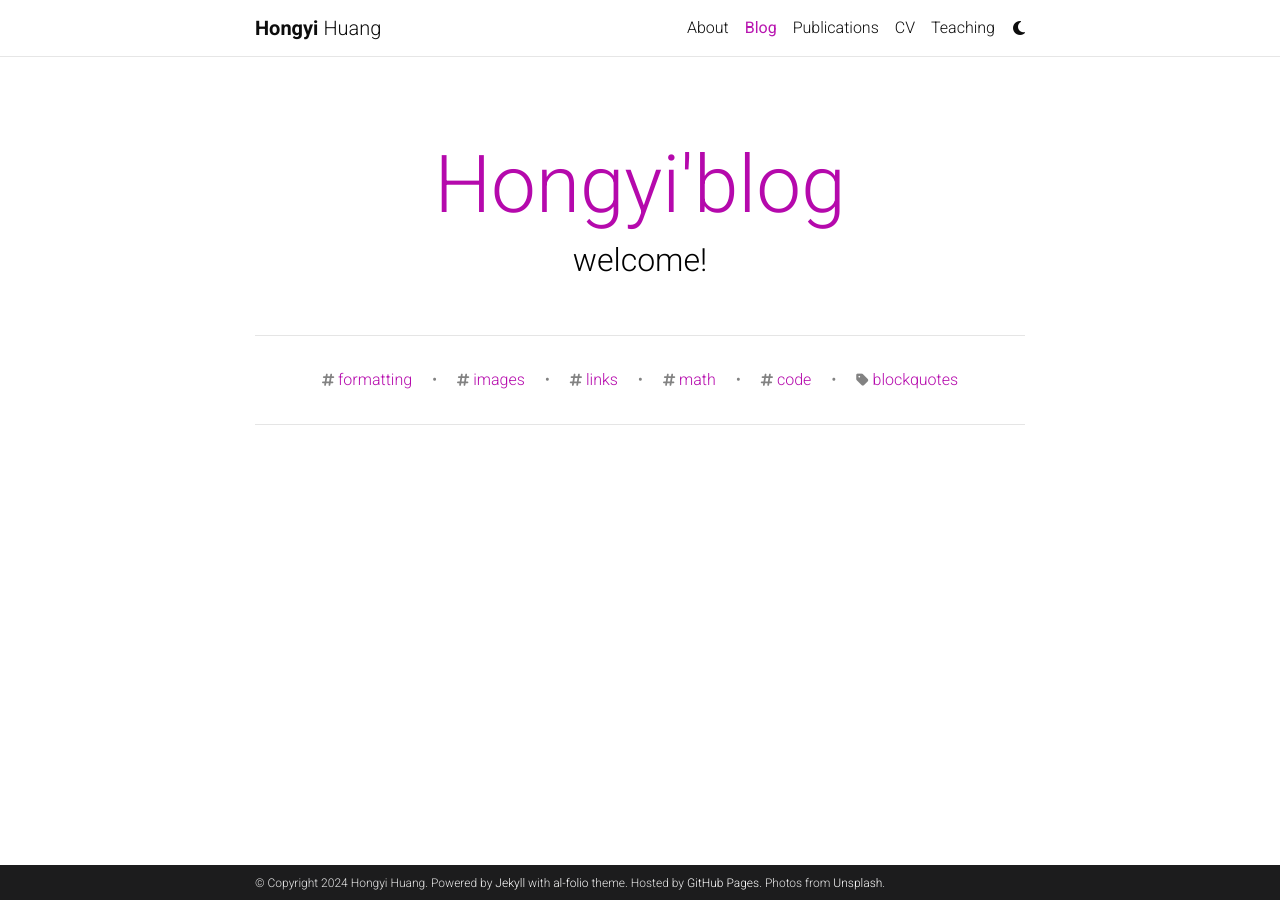
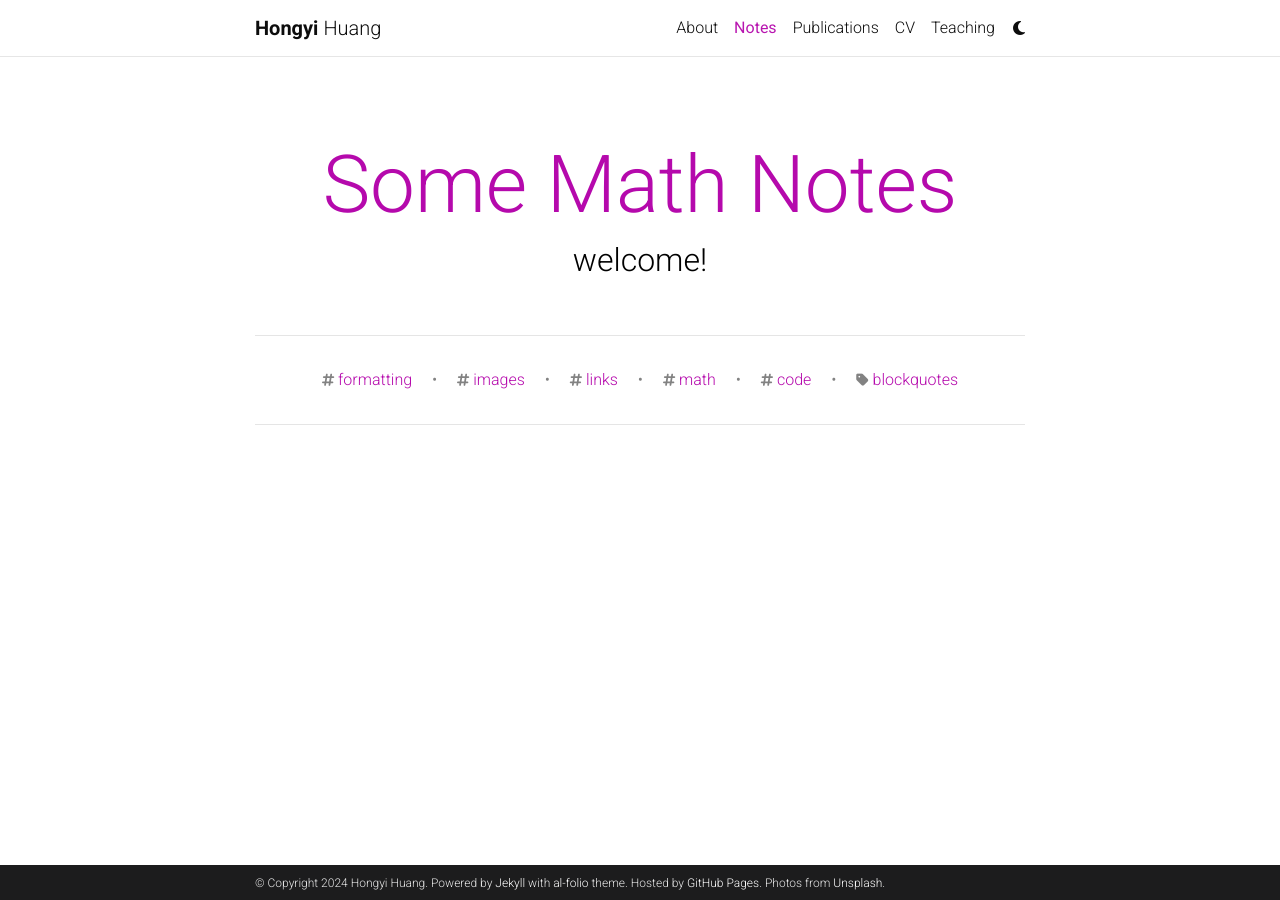
Before and after one commit to hongyi98/hongyi98.github.io, a Jekyll site: the page built from blog/index.html, in a window 1280 px wide. Built offline with Jekyll 4.4.1, drawn with Linux system fonts in a browser that asks for light colours; comment, search, counter and statistics services are not loaded; a style sheet for code colours, icons or effects is not loaded.

Commit message:
Update _config.yml

```diff
--- a/_config.yml
+++ b/_config.yml
@@ -122,8 +122,8 @@
 # Blog
 # -----------------------------------------------------------------------------
 
-blog_name: Hongyi'blog # blog_name will be displayed in your blog page
-blog_nav_title: Blog # your blog must have a title for it to be displayed in the nav bar
+blog_name: Some Math Notes # blog_name will be displayed in your blog page
+blog_nav_title: Notes # your blog must have a title for it to be displayed in the nav bar
 blog_description: welcome!
 permalink: /blog/:year/:title/
 
```
